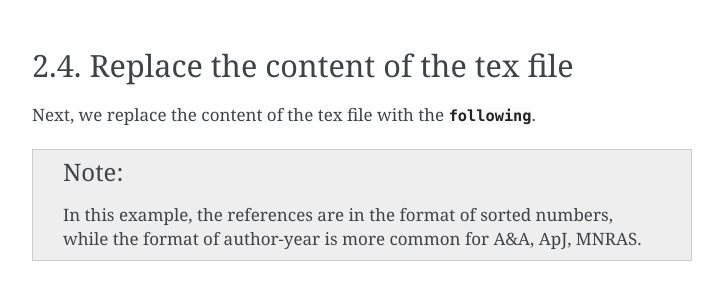
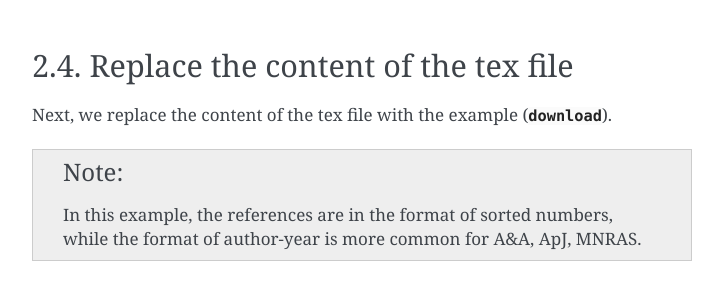
Before and after one commit to jmao2014/adsoverleaf, a Sphinx documentation site: the page built from docs/source/overleaf/overleaf.rst, in a window 1280 px wide and 900 px high, scrolled down 1044 px. Shown: the part 157-445 px from the top of the window, without its empty margins (388-1111 px from the left). Built offline with Sphinx 7.4.7, drawn with Linux system fonts in a browser that asks for light colours.

Commit message:
minor revision to the welcome page and overleaf page

```diff
--- a/docs/source/index.rst
+++ b/docs/source/index.rst
@@ -31,12 +31,10 @@
 ===========================
 These tutorial pages are written in restructured text (rst) and they are
 built using Sphinx. Please use the latest version of Sphinx for optimal
-performance. To build the manual from source, the command make html should
-be enough to build the html pages in the build directory.
+performance. To build the manual from source, the command "make html"
+should be enough to build the html pages in the build directory.
 
 Indices and tables
 ==================
 
-* :ref:`genindex`
-* :ref:`modindex`
 * :ref:`search`
--- a/docs/source/overleaf/overleaf.rst
+++ b/docs/source/overleaf/overleaf.rst
@@ -32,7 +32,7 @@
 
 Replace the content of the tex file
 ----------------------------------
-Next, we replace the content of the tex file with the :download:`following <main.tex>`.
+Next, we replace the content of the tex file with the example (:download:`download <main.tex>`).
 
 .. note:: In this example, the references are in the format of sorted numbers,
    while the format of author-year is more common for A&A, ApJ, MNRAS.
```
